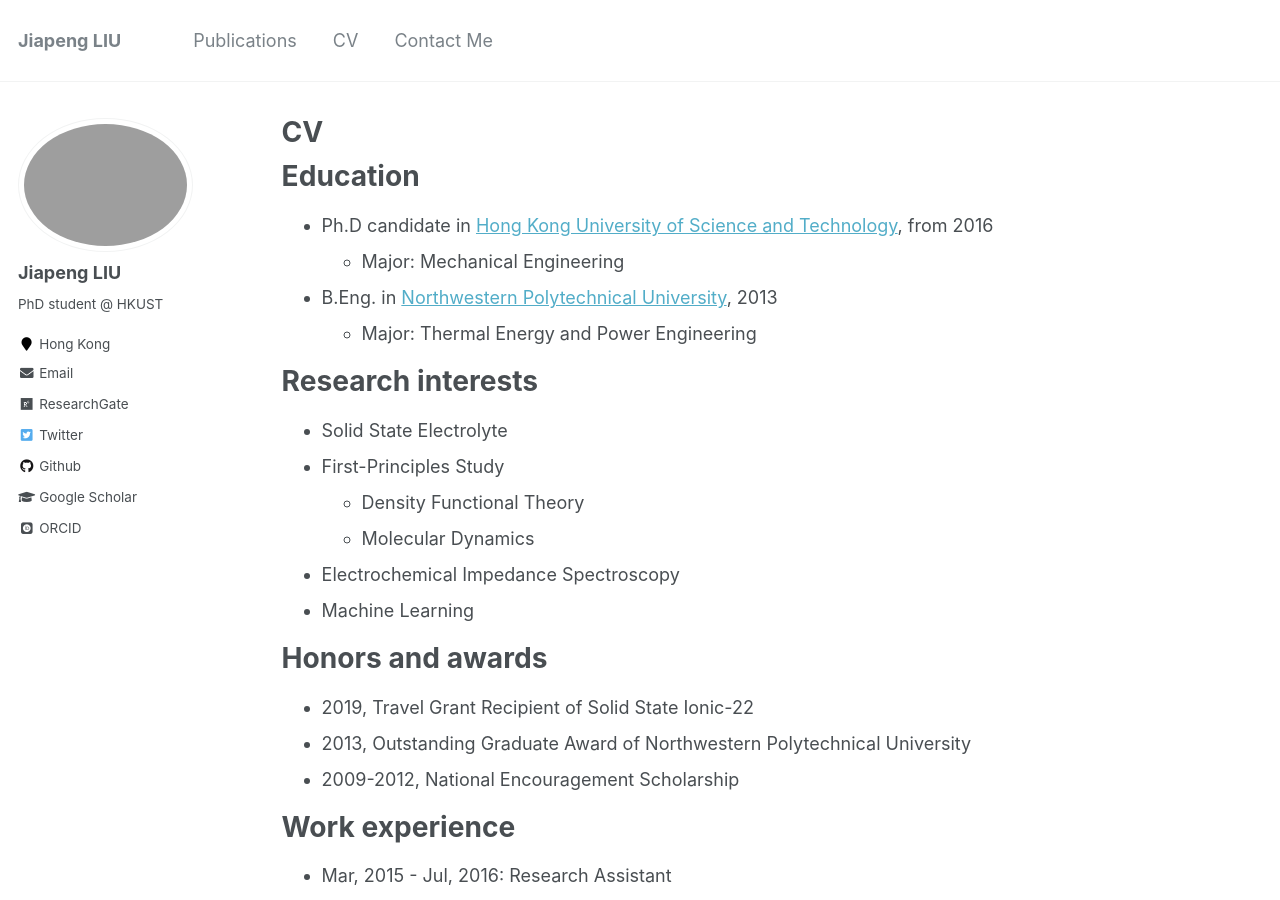
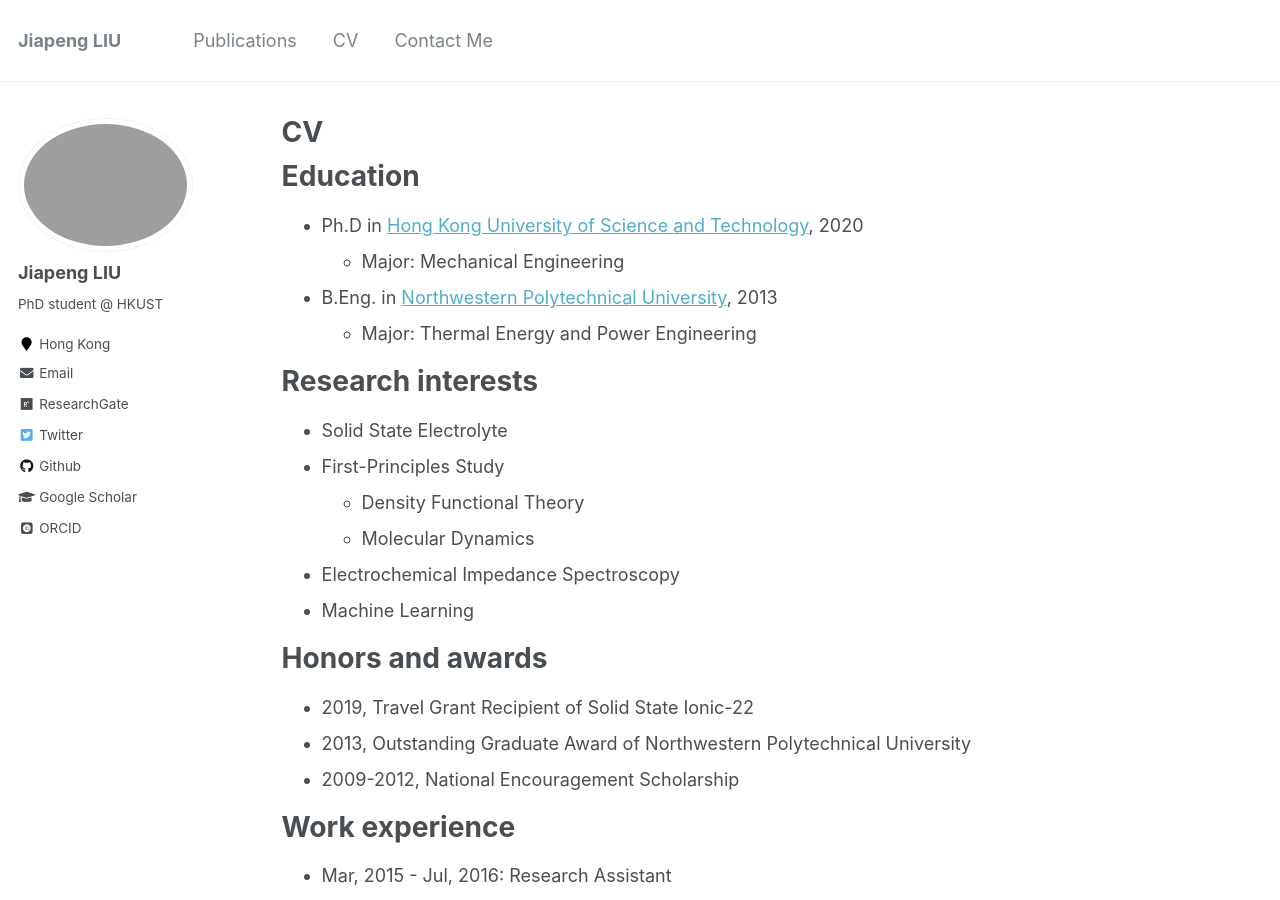
Before and after one commit to jiapeng-liu/jiapeng-liu.github.io, a Jekyll site: the page built from _pages/cv.md, in a window 1280 px wide and 900 px high. Built offline with Jekyll 4.4.1, drawn with Linux system fonts in a browser that asks for light colours; some web fonts are replaced.

Commit message:
update cv

```diff
--- a/_pages/cv.md
+++ b/_pages/cv.md
@@ -11,7 +11,7 @@ redirect_from:
 
 Education
 ======
-* Ph.D candidate in [Hong Kong University of Science and Technology](https://www.ust.hk/), from 2016
+* Ph.D in [Hong Kong University of Science and Technology](https://www.ust.hk/), 2020
   * Major: Mechanical Engineering
 * B.Eng. in [Northwestern Polytechnical University](https://www.nwpu.edu.cn/), 2013
   * Major: Thermal Energy and Power Engineering
```
